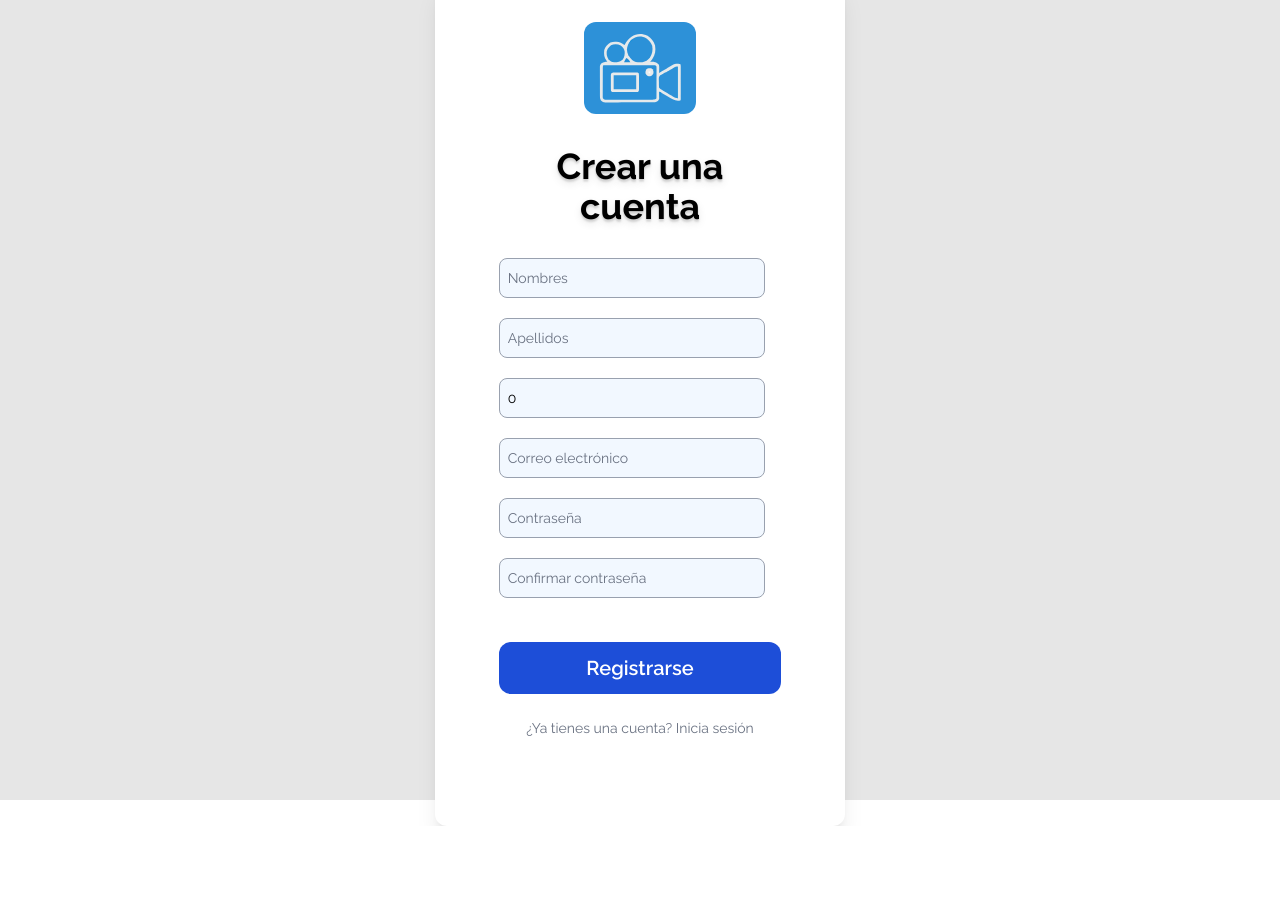
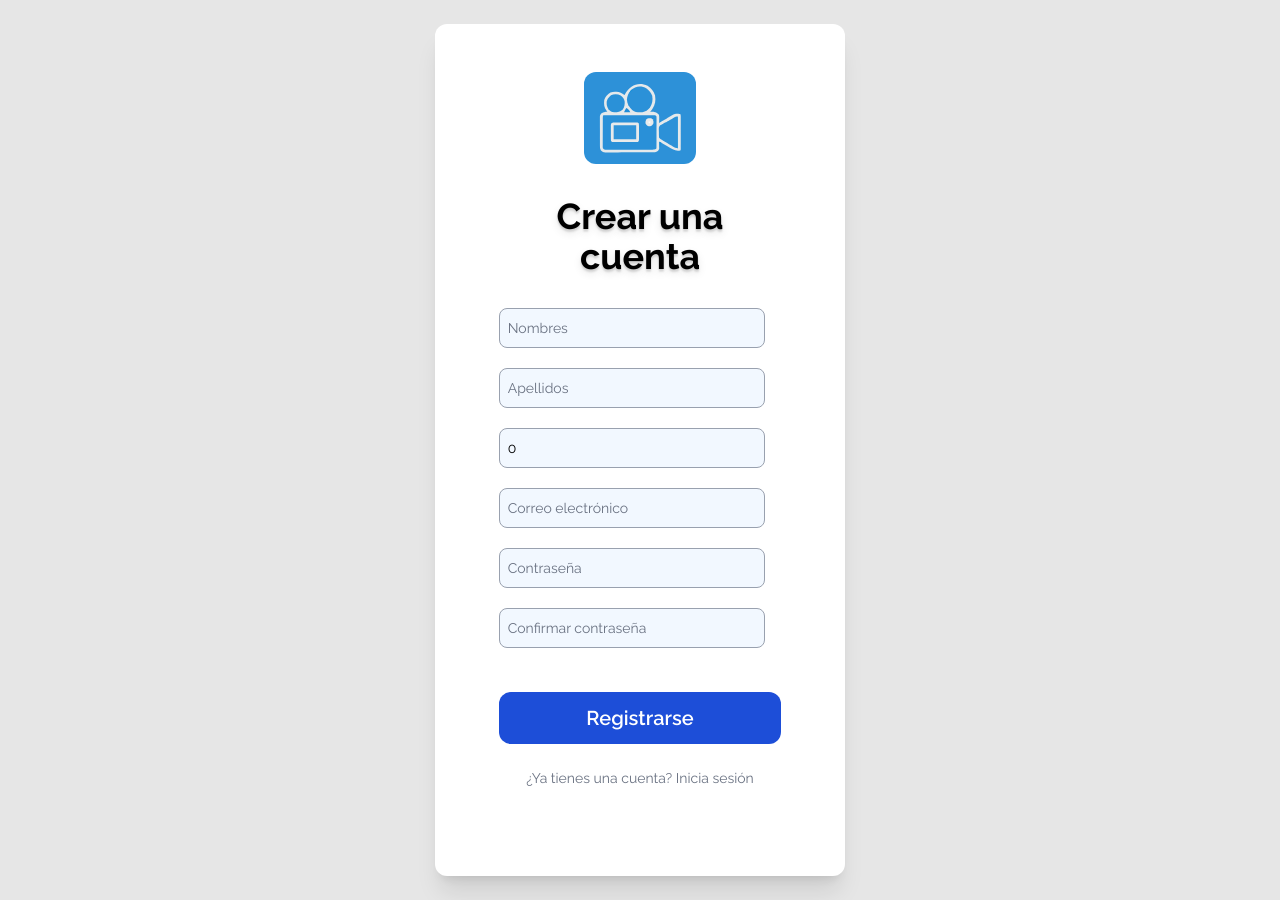
Before and after one commit to juanpab05/meeting5-FRONTEND, a React (Vite) app: page /sign-up in a window 1280 px wide. Before the commit the page ends 826 px from the top, so only its background shows below. Built offline with nearby package versions, Linux system fonts and the light colour scheme; no server answers.

Commit message:
Fixed vertical overflow on sign up

```diff
--- a/src/pages/Sign-up.tsx
+++ b/src/pages/Sign-up.tsx
@@ -67,7 +67,7 @@
   };
 
   return (
-    <div className="w-full h-screen bg-meeting5 flex items-center justify-center p-6">
+    <div className="w-full min-h-screen bg-meeting5 flex items-center justify-center p-6">
       {/*Sign-up card*/}
       <div className="w-full md:w-full lg:w-1/2 xl:w-1/3 flex flex-col max-w-md md:max-w-lg lg:max-w-2xl bg-white rounded-xl shadow-xl overflow-hidden">
         {/* Card Content */}
```
